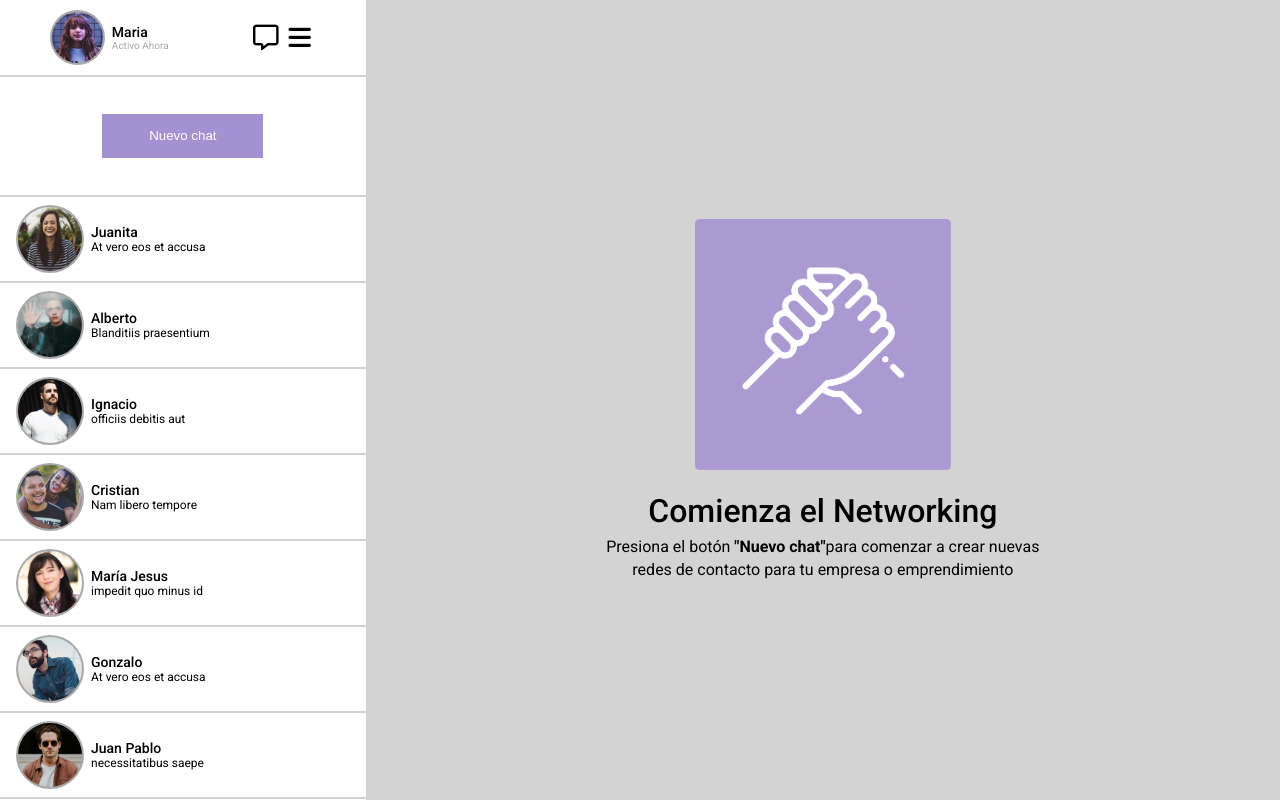
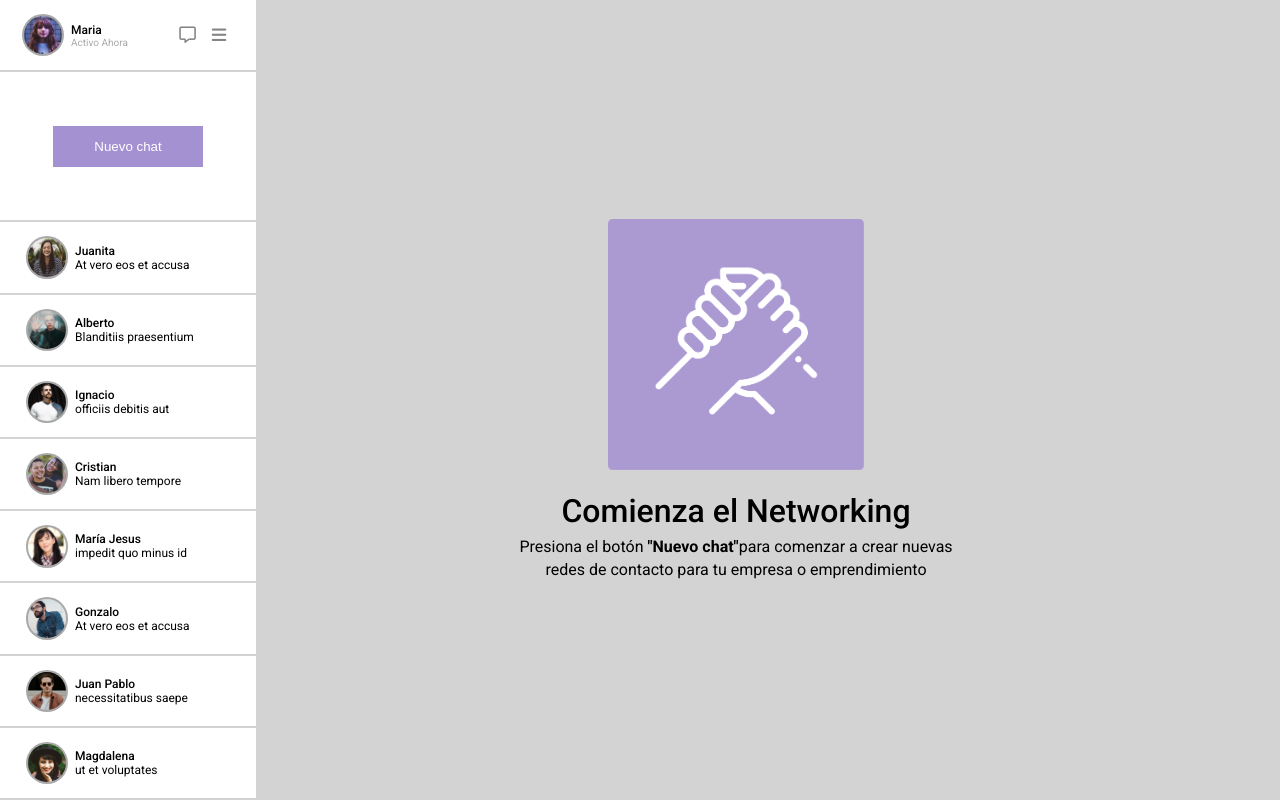
Before and after one commit to carlosoyarce3/flexbox_msn, a plain HTML site: page index.html in a window 1280 px wide. Drawn offline with Linux system fonts and the light colour scheme.

Commit message:
Resizing

```diff
--- a/assets/styles/styte.css
+++ b/assets/styles/styte.css
@@ -13,17 +13,9 @@ body{
 .mensajes{
     display: flex;
     flex-direction: column;
-    width: 30vw;
+    width: 20vw;
     margin: 0;
-    overflow-y: scroll;
-    -ms-overflow-style: none;  /* IE and Edge */
-    scrollbar-width: none;  /* Firefox */
-
 }
-
-.mensajes::-webkit-scrollbar {
-    display: none;
-  }
 
 
 .principal{
@@ -48,7 +40,7 @@ body{
 .inicio{
     display: flex;
     justify-content: space-around;
-    padding: 10px;
+    height: 9vh;
     background-color: #fff;
     margin-bottom: 2px;
 }
@@ -64,7 +56,7 @@ body{
 }
 
 .nombre{
-    font-size: 14px;
+    font-size: 12px;
     font-weight: 500;
 }
 
@@ -82,8 +74,8 @@ body{
 }
 
 .perfil{
-    width: 4vw;
-    height: 4vw;
+    width: 3vw;
+    height: 3vw;
     border-radius: 50%;
     padding: 2px;
     background-color: darkgray;
@@ -101,11 +93,12 @@ body{
 .iconos{
     display: flex;
     align-items: center;
+    color: #828485;
 }
 
 .iconos i{
-    font-size: 2vw;
-    margin: 5px;
+    font-size: 1.3vw;
+    margin: 8px;
 }
 
 .nuevo{
@@ -114,7 +107,7 @@ body{
     display: flex;
     justify-content: center;
     align-items: center;
-    padding: 10%;
+    height: 19vh;
 }
 
 .nuevoChat{
@@ -138,14 +131,14 @@ body{
     display: flex;
     align-items: center;
     background-color: #fff;
-    padding: 8px;
-    padding-left: 16px;
+    height: 9vh;
+    padding-left: 10%;
     margin-bottom: 2px;
 }
 
 .perfilChat{
-    width: 5vw;
-    height: 5vw;
+    width: 3vw;
+    height: 3vw;
     border-radius: 50%;
     padding: 2px;
     background-color: darkgray;
```
